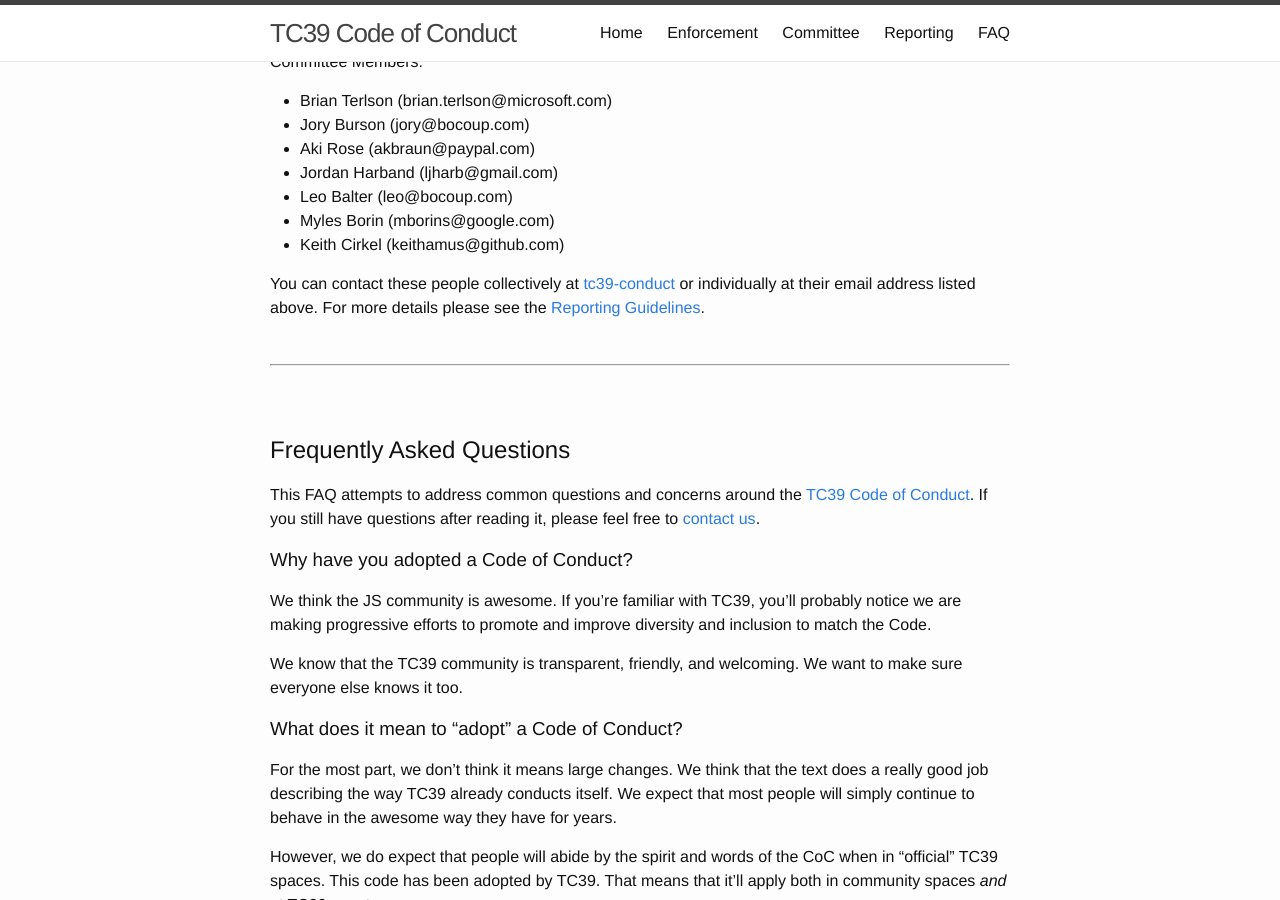
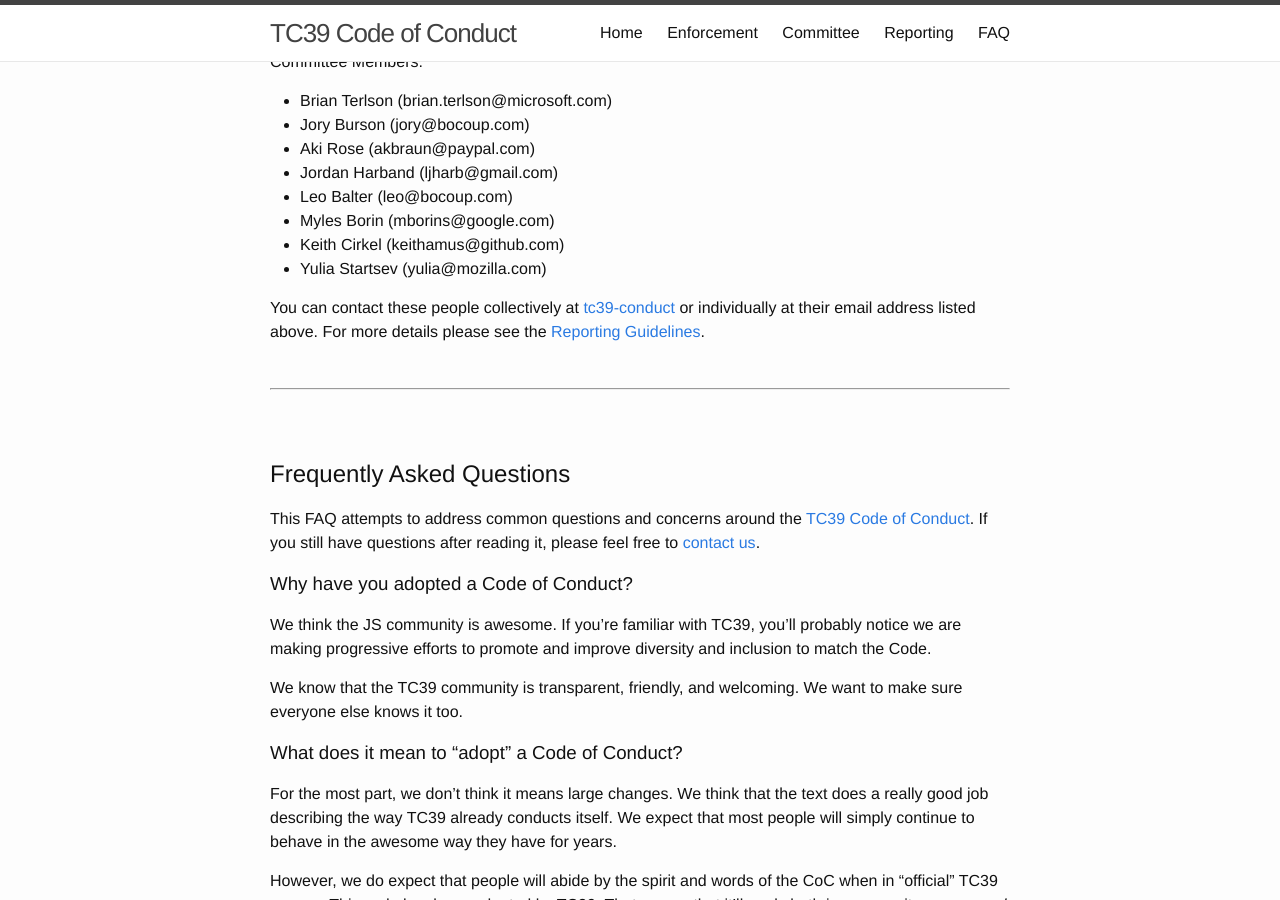
Before and after one commit to tc39/code-of-conduct, a Jekyll site: the page built from index.md, in a window 1280 px wide and 900 px high, scrolled down 4063 px. Built offline with Jekyll 4.4.1, drawn with Linux system fonts in a browser that asks for light colours.

Commit message:
adding Yulia to the CoC Committee

```diff
--- a/index.md
+++ b/index.md
@@ -134,6 +134,7 @@ Committee Members:
 * Leo Balter (leo@bocoup.com)
 * Myles Borin (mborins@google.com)
 * Keith Cirkel (keithamus@github.com)
+* Yulia Startsev (yulia@mozilla.com)
 
 You can contact these people collectively at [tc39-conduct][] or individually at their email address listed above. For more details please see the [Reporting Guidelines][].
 
```
